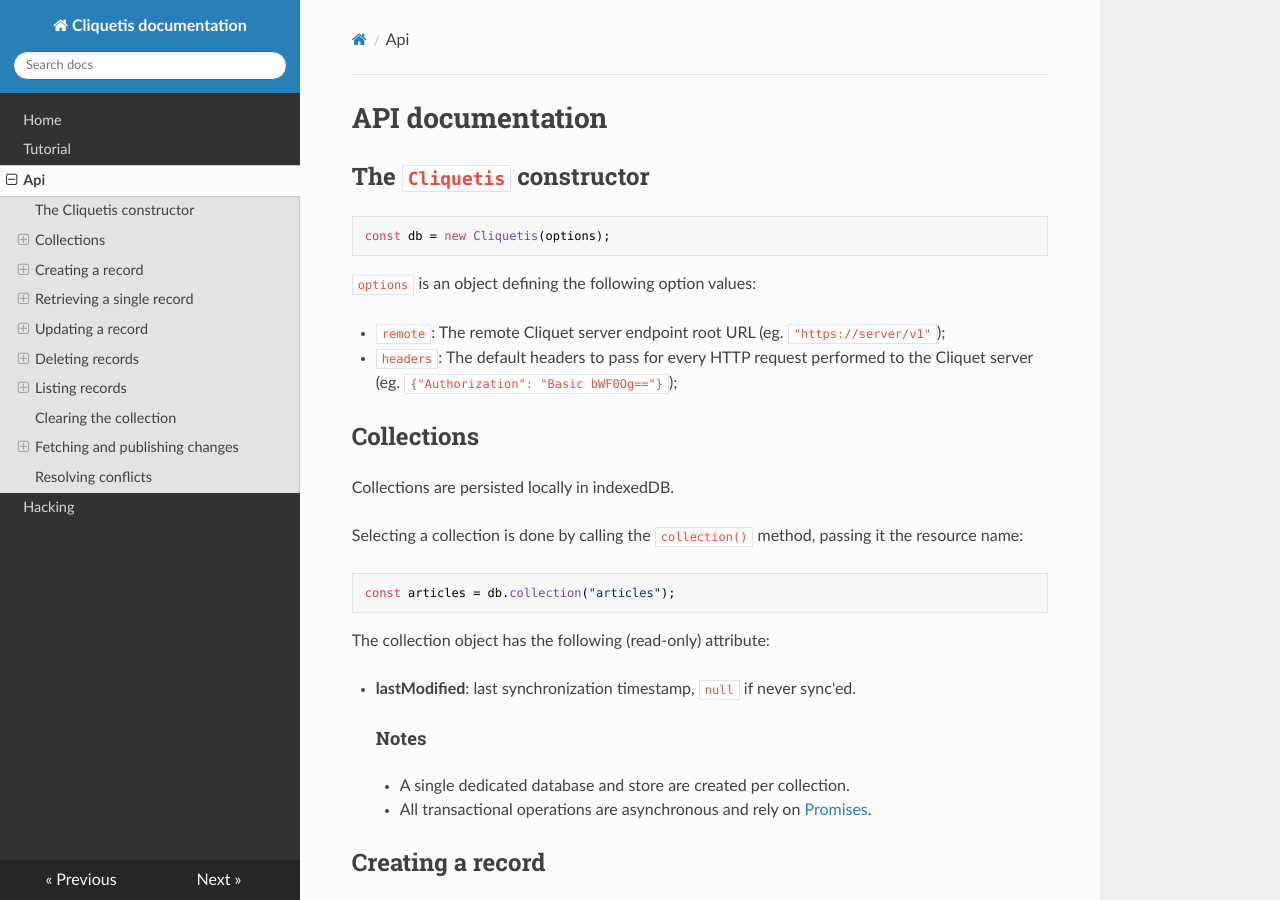
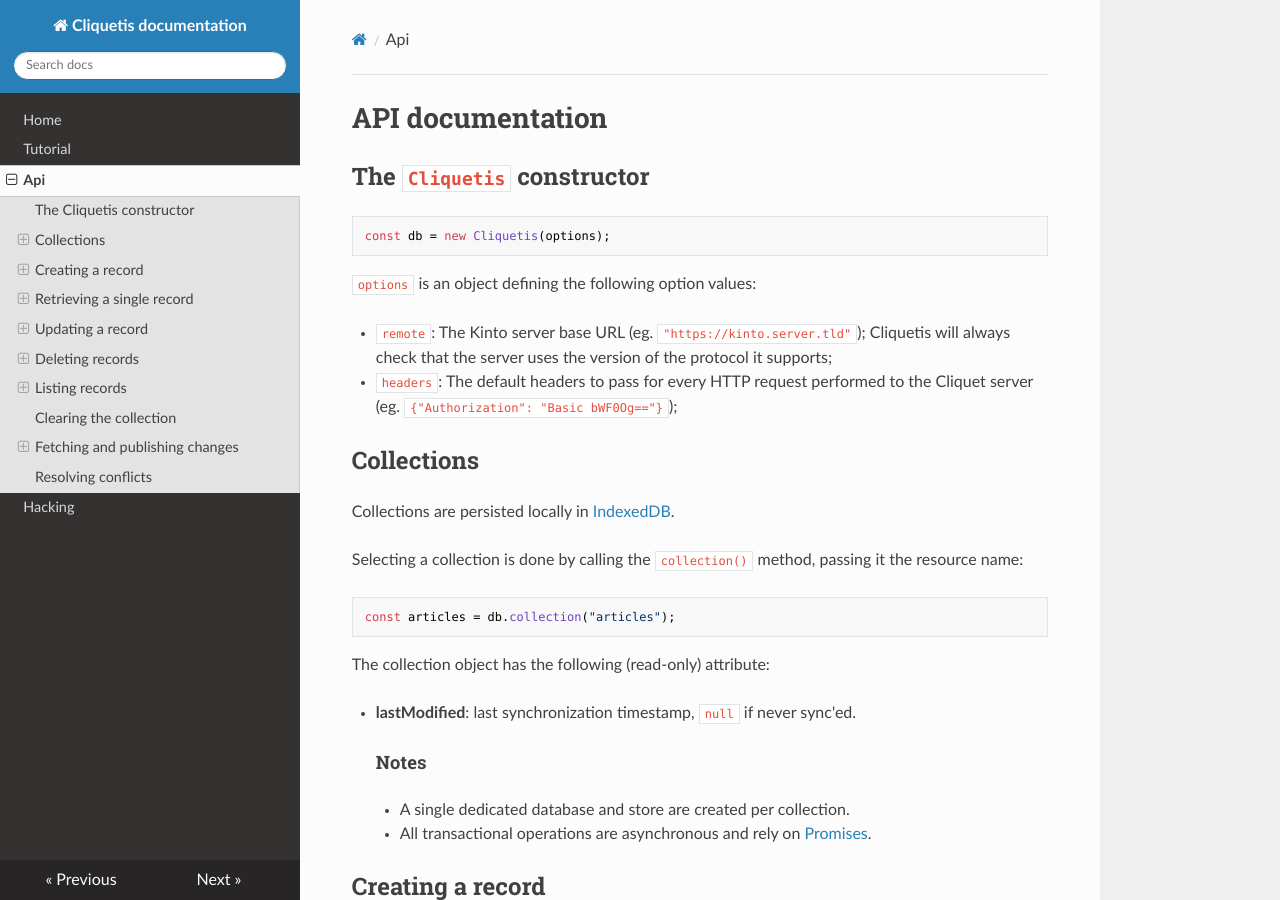
Before and after one commit to Kinto/kinto.js, an MkDocs documentation site: the page built from docs/api.md, in a window 1280 px wide and 900 px high. Built offline with MkDocs 1.6.1, drawn with Linux system fonts in a browser that asks for light colours; nearby versions of some CDN libraries; old or Windows-style settings are respelled for this version of MkDocs.

Commit message:
Updated docs.

```diff
--- a/docs/api.md
+++ b/docs/api.md
@@ -8,12 +8,12 @@
 
 `options` is an object defining the following option values:
 
-- `remote`: The remote Cliquet server endpoint root URL (eg. `"https://server/v1"`);
+- `remote`: The Kinto server base URL (eg. `"https://kinto.server.tld"`); Cliquetis will always check that the server uses the version of the protocol it supports;
 - `headers`: The default headers to pass for every HTTP request performed to the Cliquet server (eg. `{"Authorization": "Basic bWF0Og=="}`);
 
 ## Collections
 
-Collections are persisted locally in indexedDB.
+Collections are persisted locally in [IndexedDB](https://developer.mozilla.org/en-US/docs/Web/API/IndexedDB_API).
 
 Selecting a collection is done by calling the `collection()` method, passing it the resource name:
 
```
Also changed, not shown: README.md (+3 -1 lines), docs/tutorial.md (+7 -7 lines).
